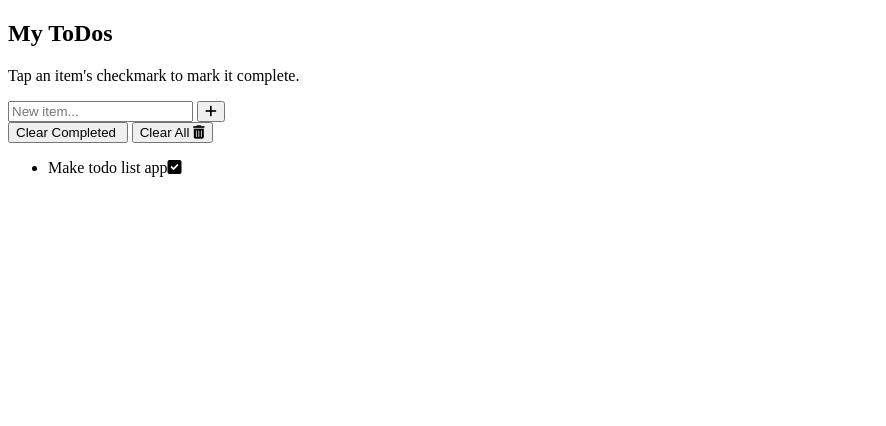
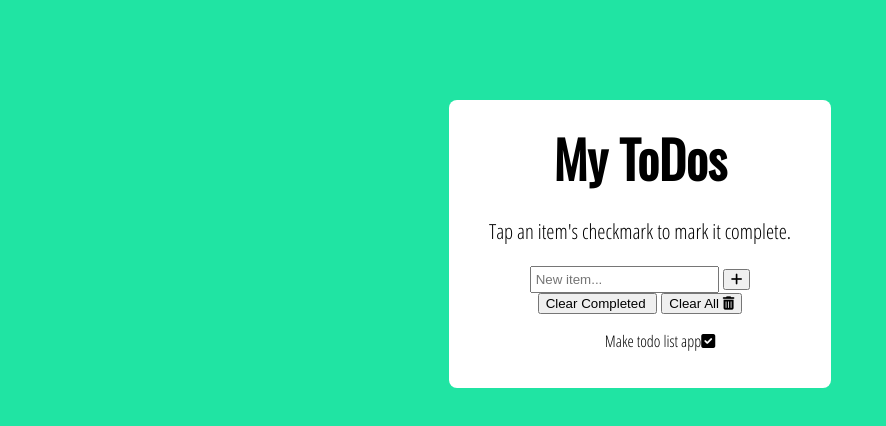
Before and after one commit to nerdzUnited/todo-list-app, a plain HTML site: page index.html in a window 1280 px wide. Shown: the whole page, without its empty margins (0-886 px from the left). Drawn offline with nearby package versions, Linux system fonts and the light colour scheme.

Commit message:
adds minimal styling

```diff
--- a/index.html
+++ b/index.html
@@ -5,6 +5,12 @@
     <meta http-equiv="X-UA-Compatible" content="IE=edge" />
     <meta name="viewport" content="width=device-width, initial-scale=1.0" />
     <title>ToDo List App</title>
+    <link rel="preconnect" href="https://fonts.googleapis.com" />
+    <link rel="preconnect" href="https://fonts.gstatic.com" crossorigin />
+    <link
+      href="https://fonts.googleapis.com/css2?family=Open+Sans+Condensed:wght@300&family=Oswald&display=swap"
+      rel="stylesheet"
+    />
     <link href="./fontawesome-free-6.0.0-web/css/all.css" rel="stylesheet" />
     <link rel="stylesheet" href="styles.css" />
   </head>
--- a/styles.css
+++ b/styles.css
@@ -1,3 +1,45 @@
 html,
 body {
+  margin: 0;
+  padding: 0;
+  background-color: rgb(32, 228, 163);
+  display: flex;
+  align-items: center;
+  justify-content: center;
 }
+
+#todo-wrapper {
+  padding: 20px 40px;
+  background-color: white;
+  border-radius: 8px;
+  margin-top: 100px;
+  display: flex;
+  flex-direction: column;
+  align-items: center;
+  justify-content: center;
+}
+
+h2 {
+  font-family: "Oswald", sans-serif;
+  font-weight: 700;
+  font-size: 3.2rem;
+  margin: 0;
+}
+
+p {
+  font-family: "Open Sans Condensed", sans-serif;
+  font-size: 1.3rem;
+}
+
+input {
+  padding: 4px;
+  margin: 0;
+}
+
+ul {
+  list-style-type: none;
+}
+
+li {
+  font-family: "Open Sans Condensed", sans-serif;
+}
```
